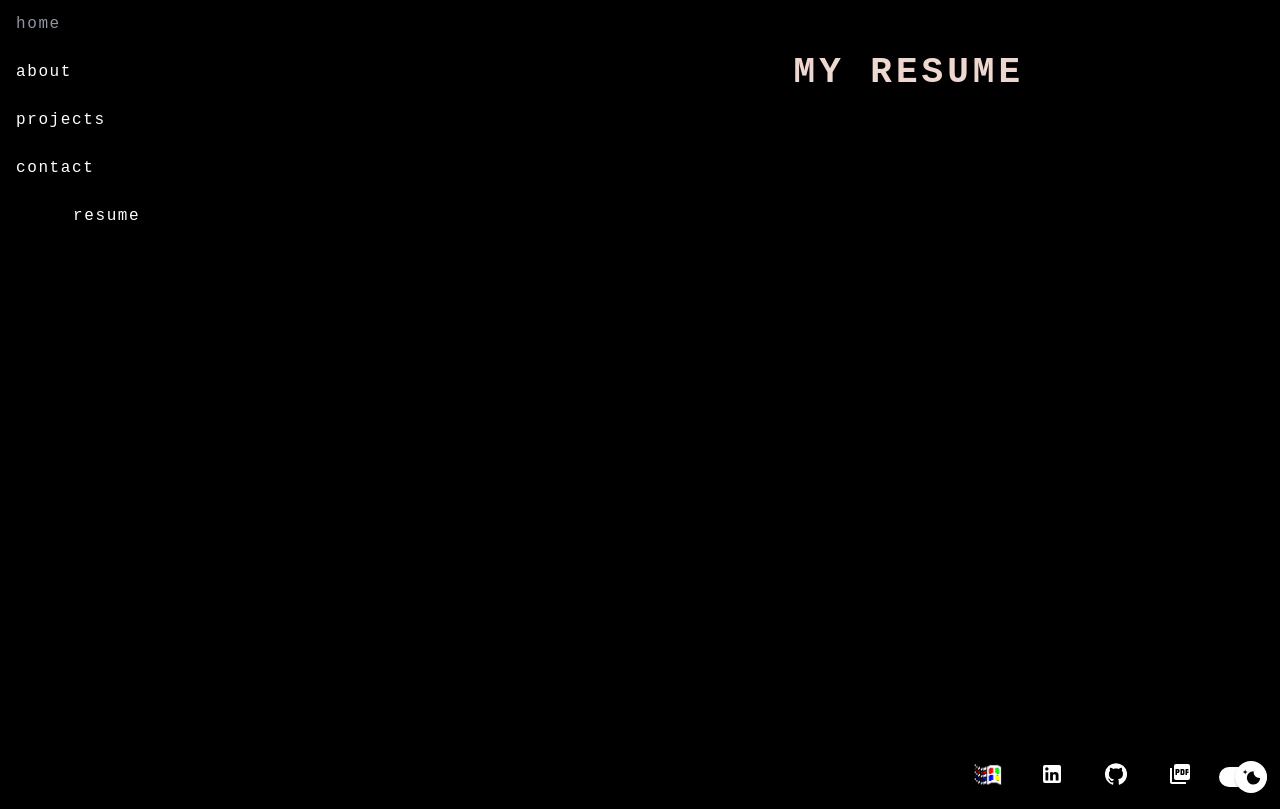
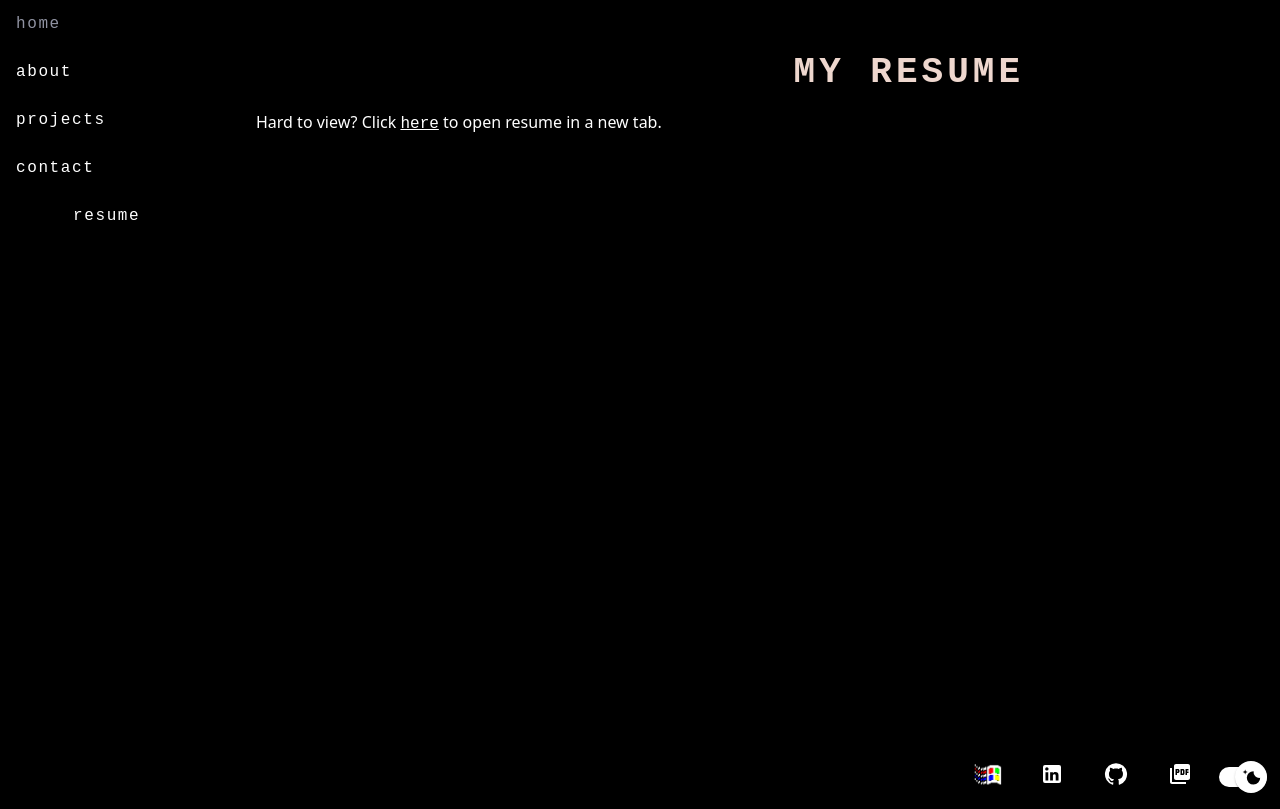
Before and after one commit to laurenmilesdev/portfolio, a Next.js app: page / in a window 1280 px wide. Both pictures are taken after a click on the tab "resume". Built offline with nearby package versions, Linux system fonts and the light colour scheme; a web font is replaced by a local one.

Commit message:
Updated Resume component

```diff
--- a/src/components/portfolio/pages/resume/Resume.module.css
+++ b/src/components/portfolio/pages/resume/Resume.module.css
@@ -4,5 +4,6 @@
 
 .resume {
   width: 100%;
+  height: 100vh;
   zoom: 0.75;
 }
--- a/src/components/portfolio/pages/resume/Resume.tsx
+++ b/src/components/portfolio/pages/resume/Resume.tsx
@@ -1,8 +1,19 @@
 import styles from './Resume.module.css';
 
-export default function Resume() {
+type Props = {
+  description: string;
+};
+
+export const descriptionDivId = 'resume-description';
+
+export default function Resume({ description }: Props) {
   return (
     <div className={styles['resume-container']}>
+      <div
+        className={`col-md-12`}
+        id={descriptionDivId}
+        dangerouslySetInnerHTML={{ __html: description }}
+      ></div>
       <iframe src="/files/Lauren_Miles_Resume.pdf" className={styles.resume} />
     </div>
   );
--- a/src/pages/_app.tsx
+++ b/src/pages/_app.tsx
@@ -52,7 +52,11 @@ export default function App({ Component, pageProps }: AppProps) {
       <Contact description={Data.contact.description} />,
       Data.contact.subtitle
     ),
-    new PageModel(Data.resume.title, <Resume />, Data.resume.subtitle),
+    new PageModel(
+      Data.resume.title,
+      <Resume description={Data.resume.description} />,
+      Data.resume.subtitle
+    ),
   ];
   const desktopItems = Data.contact.contacts.map(
     (contact) =>
```
